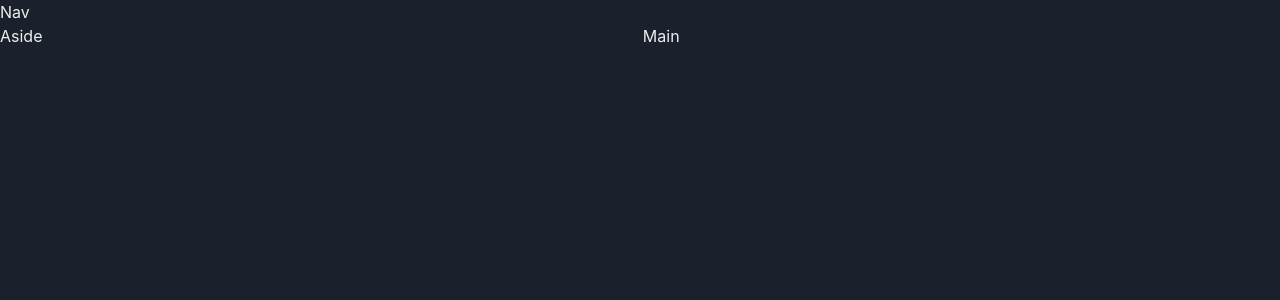
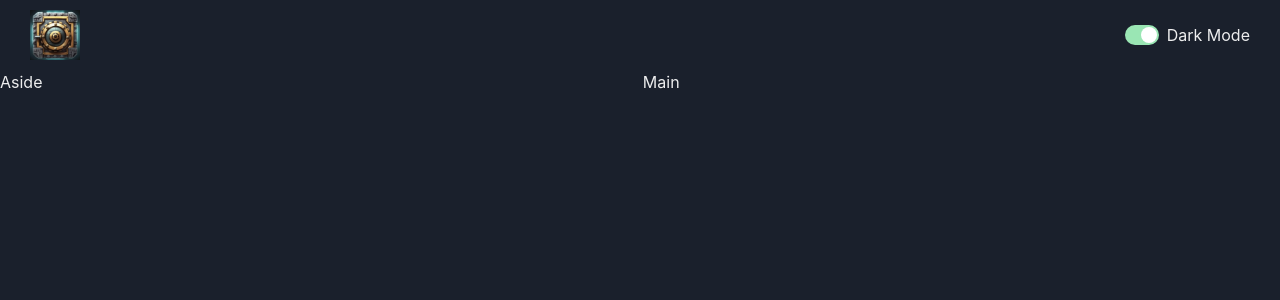
Before and after one commit to UbdaNam/game-vault, a React (Vite) app: page / in a window 1280 px wide. Shown: the top 300 px of the page. Built offline with nearby package versions, Linux system fonts and the light colour scheme.

Commit message:
Build the color mode switch

```diff
--- a/src/App.tsx
+++ b/src/App.tsx
@@ -1,4 +1,5 @@
 import { Grid, GridItem, Show } from '@chakra-ui/react';
+import NavBar from './components/NavBar';
 
 function App() {
   return (
@@ -8,7 +9,9 @@
         lg: `"nav nav" "aside main"`,
       }}
     >
-      <GridItem area={'nav'}>Nav</GridItem>
+      <GridItem area={'nav'}>
+        <NavBar />
+      </GridItem>
       <Show above='lg'>
         <GridItem area={'aside'}>Aside</GridItem>
       </Show>
--- /dev/null
+++ b/src/components/ColorModeSwitch.tsx
@@ -0,0 +1,17 @@
+import { HStack, Switch, Text, useColorMode } from '@chakra-ui/react';
+
+const ColorModeSwitch = () => {
+  const { toggleColorMode, colorMode } = useColorMode();
+  return (
+    <HStack>
+      <Switch
+        isChecked={colorMode == 'dark'}
+        colorScheme='green'
+        onChange={toggleColorMode}
+      />
+      <Text>Dark Mode</Text>
+    </HStack>
+  );
+};
+
+export default ColorModeSwitch;
```
